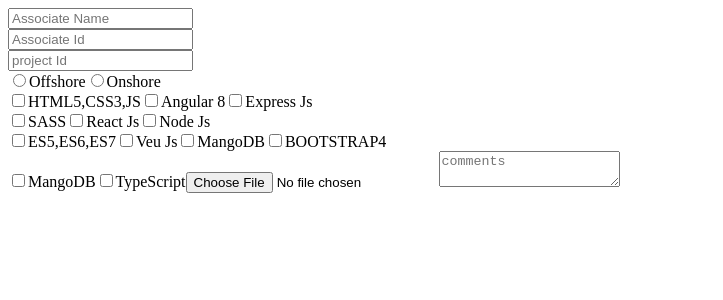
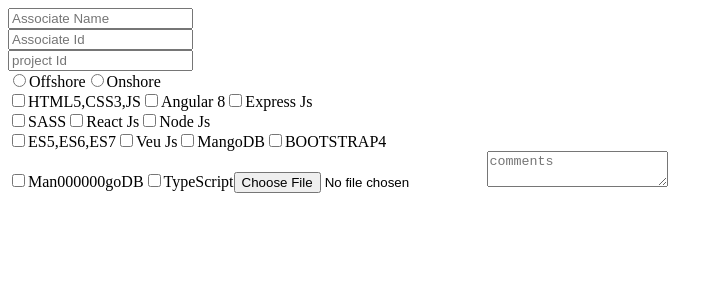
Before and after one commit to 962960/my-repository, an Angular app: page / in a window 1280 px wide. Shown: the top 300 px of the page, without its empty margins (0-723 px from the left). Built offline with nearby package versions, Linux system fonts and the light colour scheme.

Commit message:
updated changes

```diff
--- a/src/app/app.component.html
+++ b/src/app/app.component.html
@@ -13,7 +13,7 @@
 <input type="checkbox"><label>Veu Js</label>
 <input type="checkbox"><label>MangoDB</label>
 <input type="checkbox"><label>BOOTSTRAP4</label><br>
-<input type="checkbox"><label>MangoDB</label>
+<input type="checkbox"><label>Man000000goDB</label>
 <input type="checkbox"><label>TypeScript</label>
 <input type='file'>
 <textarea placeholder="comments"></textarea>
```
